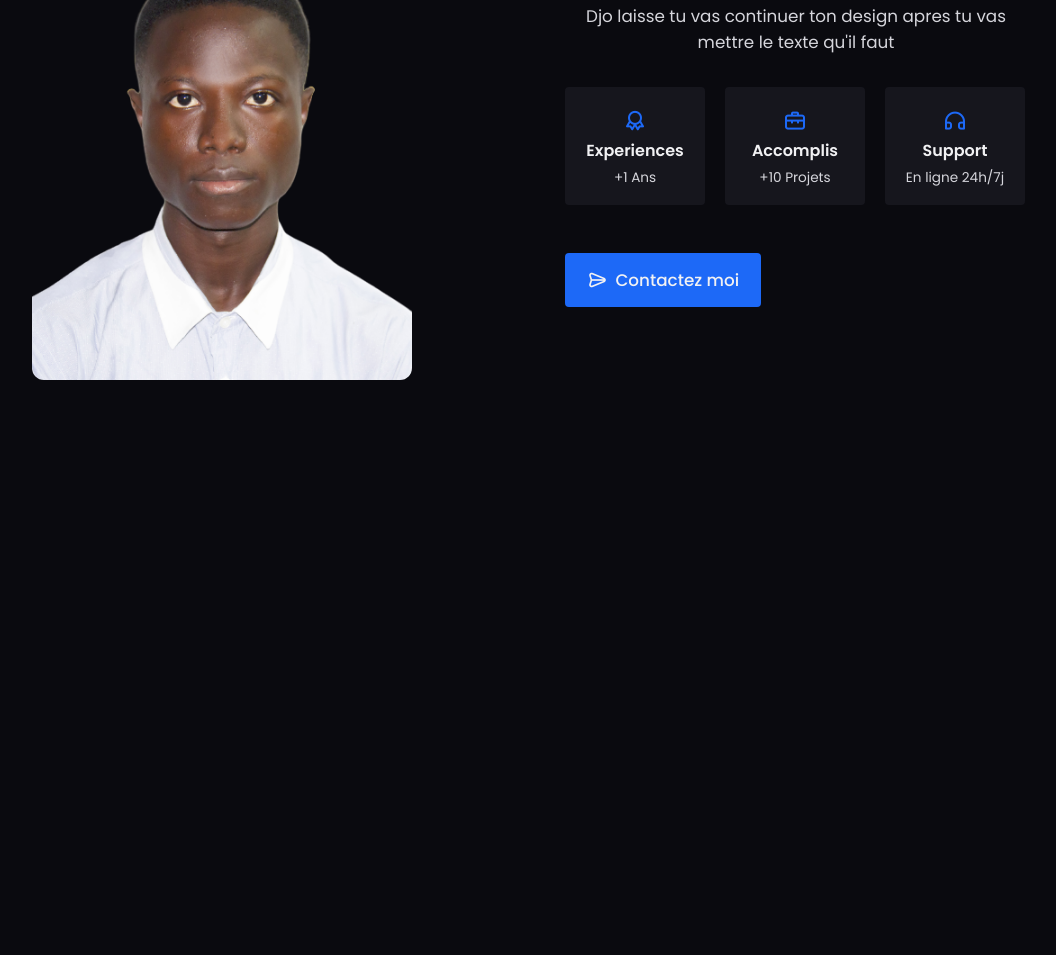
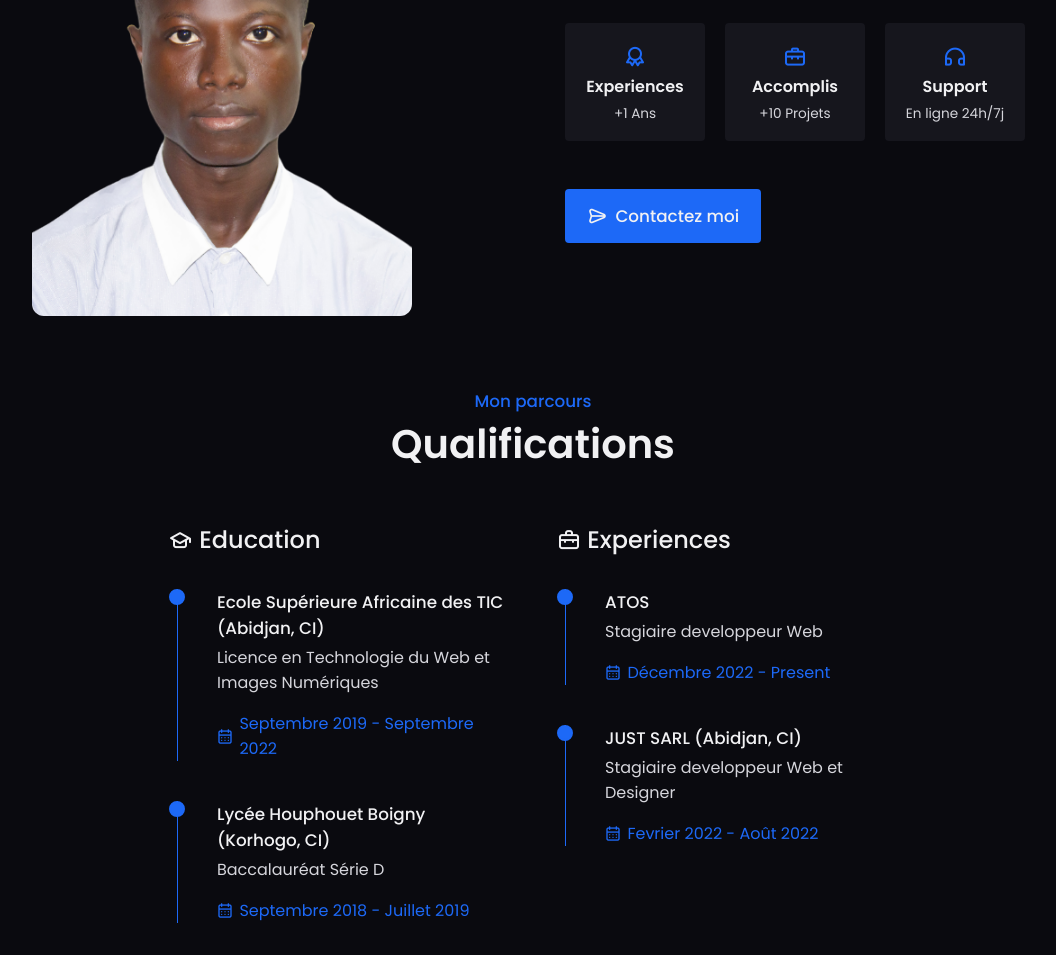
Before and after one commit to Aymar750/Portfolio, a plain HTML site: page index.html in a window 1280 px wide. Shown: the part 1190-2145 px from the top of the page, without its empty margins (157-1213 px from the left). Before the commit the page ends 1602 px from the top, so only its background shows below. Drawn offline with nearby package versions, Linux system fonts and the light colour scheme.

Commit message:
Part3 parcours finish

```diff
--- a/assets/css/style.css
+++ b/assets/css/style.css
@@ -112,7 +112,7 @@ button, input{
 
 /* REUSABLE CSS CLASSES */
 .section{
-    padding: 6.5rem 0 2rem;
+    padding: 2.5rem 0 2rem;
 }
 
 .section_title {
@@ -408,7 +408,70 @@ button, input{
 }
 
 /* Qualification Section */
+.qualification_container {
+    grid-template-columns: repeat(2,340px);
+    column-gap: 3rem;
+    justify-content: center;
+}
+.qualification_title {
+    font-size: var(--h3-font-size);
+    font-weight: var(--font-medium);
+    margin-bottom: var(--mb-2);
+}
 
+.timeline_item {
+    position: relative;
+    padding-left: 3rem;
+    margin-bottom: var(--mb-2-5);
+}
+
+.timeline_item:last-child{
+    margin-bottom: 0;
+}
+.timeline_item::before {
+    content: '';
+    width: 1px;
+    position: absolute;
+    left: .48rem;
+    height: 100%;
+    background-color: var(--skin-color);
+}
+
+.circle_dot {
+    position: absolute;
+    left: 0;
+    top: 0;
+    height: 1rem;
+    width: 1rem;
+    border: 2px solid var(--skin-color);
+    border-radius: 50%;
+    background-color: var(--skin-color);
+    transition: .3s;
+}
+
+.timeline_item:hover .circle_dot {
+    background-color: var(--body-color);
+}
+
+.timeline_title {
+    font-size: var(--normal-font-size);
+    font-weight: var(--font-medium);
+    margin-bottom: var(--mb-0-25);
+
+}
+
+.timeline_text {
+    font-size: var(--small-font-size);
+    margin-bottom: var(--mb-1);
+}
+
+.timeline_date {
+    display: flex;
+    align-items: center;
+    column-gap: .4rem;
+    font-size: var(--small-font-size);
+    color: var(--skin-color);
+}
 
 /* Skills Section */
 
--- a/index.html
+++ b/index.html
@@ -148,8 +148,63 @@
                 </div>
             </div>
         </section>
+
         <!-- Qualification -->
+        <section class="qualification section" id="">
+            <h2 data-heading="Mon parcours" class="section_title">Qualifications</h2>
 
+            <div class="qualification_container container grid">
+                <div class="education">
+                    <h3 class="qualification_title">
+                       <i class="uil uil-graduation-cap"></i> Education
+                    </h3>
+
+                    <div class="timeline">
+                        <div class="timeline_item">
+                            <div class="circle_dot"></div>
+                            <h3 class="timeline_title">Ecole Supérieure Africaine des TIC (Abidjan, CI)</h3>
+                            <p class="timeline_text">Licence en Technologie du Web et Images Numériques</p>
+                            <span class="timeline_date"><i class="uil uil-calendar-alt"></i>
+                            Septembre 2019 - Septembre 2022
+                            </span>
+                        </div>
+                        <div class="timeline_item">
+                            <div class="circle_dot"></div>
+                            <h3 class="timeline_title">Lycée Houphouet Boigny (Korhogo, CI)</h3>
+                            <p class="timeline_text">Baccalauréat Série D</p>
+                            <span class="timeline_date"><i class="uil uil-calendar-alt"></i>
+                            Septembre 2018 - Juillet 2019
+                            </span>
+                        </div>
+
+                    </div>
+                </div>
+                <div class="experience">
+                    <h3 class="qualification_title">
+                       <i class="uil uil-suitcase"></i> Experiences
+                    </h3>
+
+                    <div class="timeline">
+                        <div class="timeline_item">
+                            <div class="circle_dot"></div>
+                            <h3 class="timeline_title">ATOS</h3>
+                            <p class="timeline_text">Stagiaire developpeur Web</p>
+                            <span class="timeline_date"><i class="uil uil-calendar-alt"></i>
+                            Décembre 2022 - Present
+                            </span>
+                        </div>
+                        <div class="timeline_item">
+                            <div class="circle_dot"></div>
+                            <h3 class="timeline_title">JUST SARL (Abidjan, CI)</h3>
+                            <p class="timeline_text">Stagiaire developpeur Web et Designer</p>
+                            <span class="timeline_date"><i class="uil uil-calendar-alt"></i>
+                            Fevrier 2022 - Août 2022
+                            </span>
+                        </div>
+                    </div>
+                </div>
+            </div>
+        </section>
         <!-- Skills -->
 
         <!-- Work -->
```
